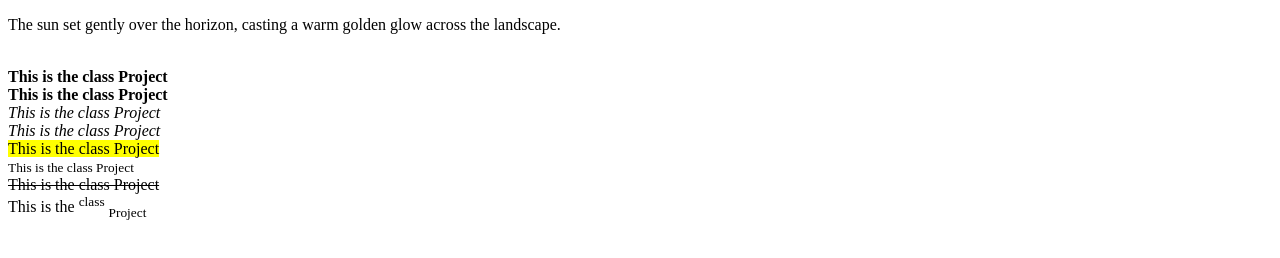
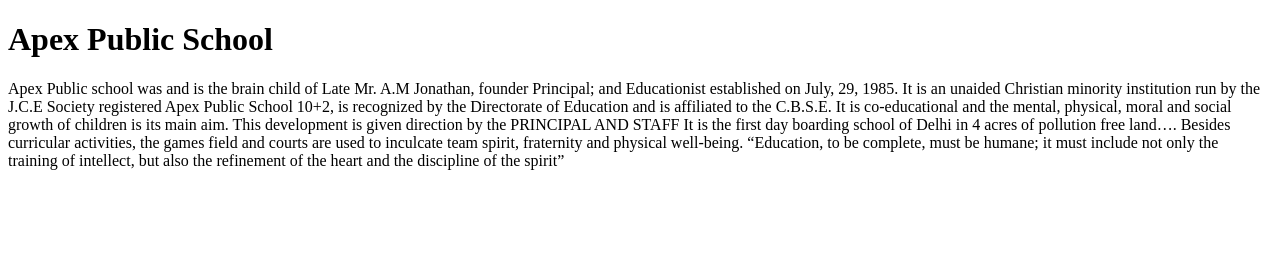
Before and after one commit to Bhargav-la/Project-2, a plain HTML site: page index.html in a window 1280 px wide. Drawn offline with Linux system fonts and the light colour scheme.

Commit message:
project-2

```diff
--- a/index.html
+++ b/index.html
@@ -4,14 +4,11 @@
     <title>Project-2</title>
 </head>
 <body>
-   <p>The sun set gently over the horizon, casting a warm golden glow across the landscape.</p><br>
-   <b>This is the class Project</b><br>
-   <strong>This is the class Project</strong><br>
-   <i>This is the class Project</i><br>
-   <em>This is the class Project</em><br>
-   <mark>This is the class Project</mark><br>
-   <small>This is the class Project</small><br>
-   <del>This is the class Project</del><br>
-   This is the <sup>class</sup> <sub>Project</sub>
+   <h1>Apex Public School</h1>
+   <p>Apex Public school was and is the brain child of Late Mr. A.M Jonathan, founder Principal; and Educationist established on July, 29, 1985. It is an unaided Christian minority institution run by the J.C.E Society registered Apex Public School 10+2, is recognized by the Directorate of Education and is affiliated to the C.B.S.E.
+    It is co-educational and the mental, physical, moral and social growth of children is its main aim. This development is given direction by the PRINCIPAL AND STAFF
+    It is the first day boarding school of Delhi in 4 acres of pollution free land….
+    Besides curricular activities, the games field and courts are used to inculcate team spirit, fraternity and physical well-being.
+    “Education, to be complete, must be humane; it must include not only the training of intellect, but also the refinement of the heart and the discipline of the spirit”</p>
 </body>
 </html>
```
Also changed, not shown: 1 other file.
